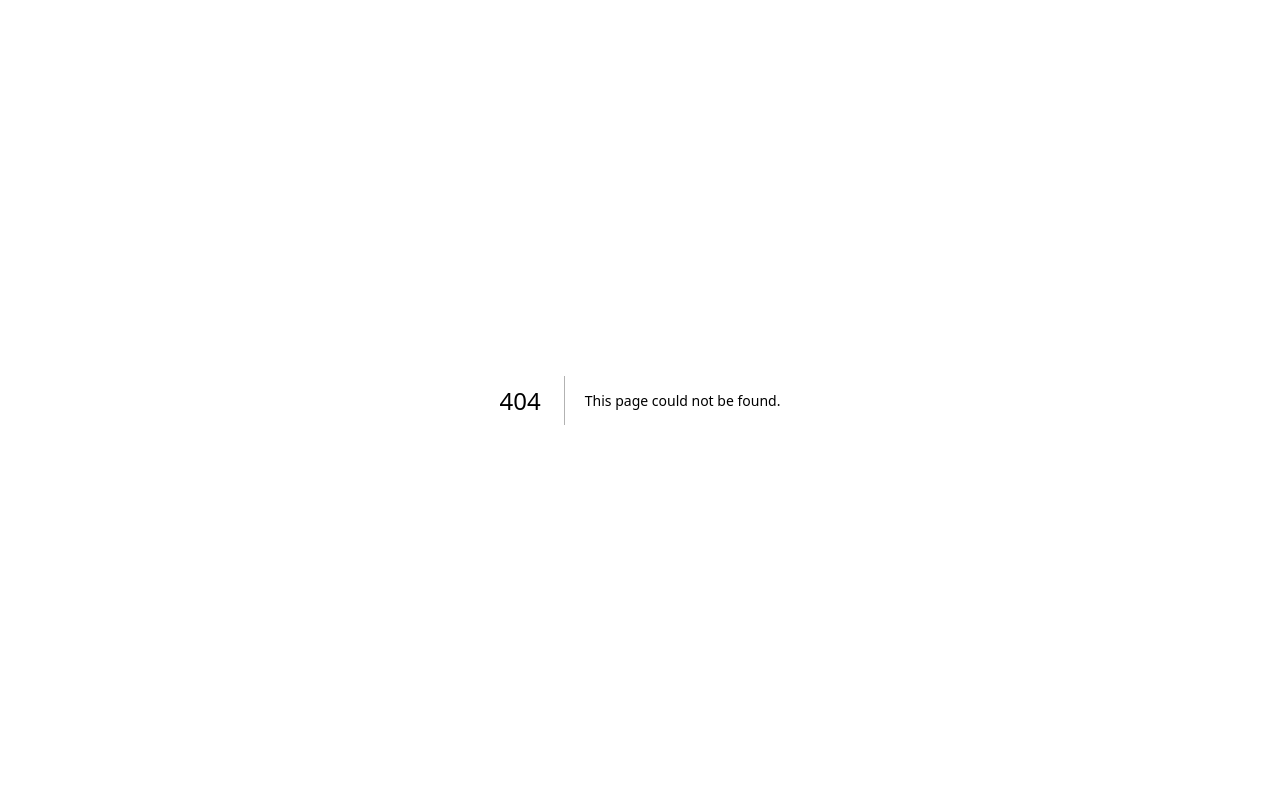
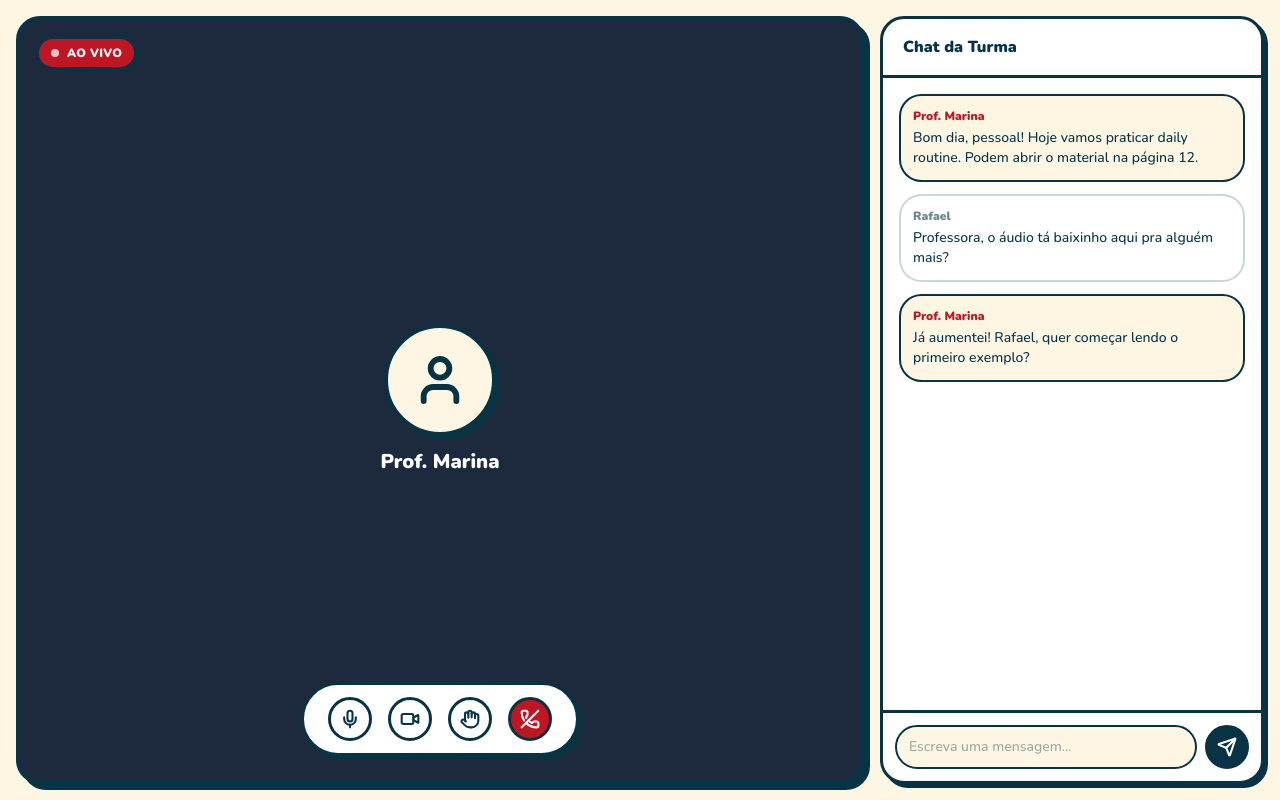
Before and after one commit to ellenmwnroe/bff-academy, a Next.js app in the folder bff-academy/: page /live in a window 1280 px wide. Before the commit this address had no page. Built offline with nearby package versions, Linux system fonts and the light colour scheme.

Commit message:
feat: sala de aula

```diff
--- a/bff-academy/src/app/calendar/page.tsx
+++ b/bff-academy/src/app/calendar/page.tsx
@@ -1,6 +1,7 @@
 "use client"
 
 import { useEffect, useMemo, useState } from "react"
+import Link from "next/link"
 import { ChevronLeft, ChevronRight, Clock, Ticket, CalendarX } from "lucide-react"
 import { BottomNav } from "../../components/bottom-nav"
 import { CancelClassModal } from "../../components/cancel-class-modal"
@@ -350,12 +351,12 @@ export default function CalendarPage() {
               </div>
 
               <div className="mt-4 flex gap-2">
-                <button
-                  type="button"
-                  className="flex-1 rounded-xl border-[3px] border-[#083344] bg-[#083344] px-4 py-2.5 text-sm font-bold text-white transition-all active:scale-95"
+                <Link
+                  href="/live"
+                  className="flex-1 rounded-xl border-[3px] border-[#083344] bg-[#083344] px-4 py-2.5 text-center text-sm font-bold text-white transition-all active:scale-95"
                 >
                   Entrar na Aula
-                </button>
+                </Link>
 
                 <button
                   type="button"
--- a/bff-academy/src/app/debug/page.tsx
+++ b/bff-academy/src/app/debug/page.tsx
@@ -16,6 +16,7 @@ import {
   Dumbbell,
   MessageSquare,
   CalendarDays,
+  Radio,
   type LucideIcon,
 } from "lucide-react"
 
@@ -134,6 +135,13 @@ const sections: ReadonlyArray<DebugSection> = [
     title: "Outros",
     links: [
       {
+        href: "/live",
+        label: "Sala Ao Vivo",
+        description: "Videochamada com chat da turma",
+        icon: Radio,
+        variant: "crimson",
+      },
+      {
         href: "/dev",
         label: "Home sem menu",
         description: "HomeView isolada",
--- /dev/null
+++ b/bff-academy/src/app/live/page.tsx
@@ -0,0 +1,10 @@
+"use client"
+
+import { useRouter } from "next/navigation"
+import { LiveClassView } from "../../components/live-class-view"
+
+export default function LivePage() {
+  const router = useRouter()
+
+  return <LiveClassView teacherName="Prof. Marina" onLeave={() => router.push("/calendar")} />
+}
--- /dev/null
+++ b/bff-academy/src/components/live-class-view.tsx
@@ -0,0 +1,208 @@
+"use client"
+
+import { useState } from "react"
+import {
+  Mic,
+  MicOff,
+  Video,
+  VideoOff,
+  Hand,
+  PhoneOff,
+  Send,
+  User,
+} from "lucide-react"
+
+type ChatMessage = {
+  readonly id: string
+  readonly author: string
+  readonly text: string
+  readonly isTeacher: boolean
+}
+
+const initialMessages: ReadonlyArray<ChatMessage> = [
+  {
+    id: "1",
+    author: "Prof. Marina",
+    text: "Bom dia, pessoal! Hoje vamos praticar daily routine. Podem abrir o material na página 12.",
+    isTeacher: true,
+  },
+  {
+    id: "2",
+    author: "Rafael",
+    text: "Professora, o áudio tá baixinho aqui pra alguém mais?",
+    isTeacher: false,
+  },
+  {
+    id: "3",
+    author: "Prof. Marina",
+    text: "Já aumentei! Rafael, quer começar lendo o primeiro exemplo?",
+    isTeacher: true,
+  },
+]
+
+type LiveClassViewProps = {
+  readonly teacherName?: string
+  readonly onLeave?: () => void
+}
+
+export function LiveClassView({
+  teacherName = "Prof. Marina",
+  onLeave,
+}: LiveClassViewProps) {
+  const [isMuted, setIsMuted] = useState(false)
+  const [isCameraOff, setIsCameraOff] = useState(false)
+  const [hasRaisedHand, setHasRaisedHand] = useState(false)
+  const [messages, setMessages] = useState(initialMessages)
+  const [draft, setDraft] = useState("")
+
+  const sendMessage = (event: React.FormEvent) => {
+    event.preventDefault()
+
+    const text = draft.trim()
+    if (!text) return
+
+    setMessages((current) => [
+      ...current,
+      { id: `msg-${Date.now()}`, author: "Você", text, isTeacher: false },
+    ])
+    setDraft("")
+  }
+
+  const controlButtonBase =
+    "grid size-11 place-items-center rounded-full border-[3px] border-[#083344] transition-all active:translate-y-0.5"
+
+  return (
+    <main className="flex h-screen flex-col gap-4 bg-[#FDF6E3] p-4 lg:flex-row">
+      {/* Player de vídeo */}
+      <section className="relative flex min-h-0 flex-1 flex-col items-center justify-center overflow-hidden rounded-3xl border-4 border-[#083344] bg-slate-800 shadow-[6px_6px_0_0_#083344]">
+        {/* Badge ao vivo */}
+        <div className="absolute left-4 top-4 flex items-center gap-2 rounded-full border-[3px] border-[#083344] bg-[#BE1622] px-3 py-1.5 shadow-[2px_2px_0_0_#083344]">
+          <span
+            className="size-2 animate-pulse rounded-full bg-white"
+            aria-hidden="true"
+          />
+          <span className="text-xs font-black uppercase tracking-wide text-white">
+            Ao Vivo
+          </span>
+        </div>
+
+        {/* Professor */}
+        <div className="flex flex-col items-center gap-3">
+          <div className="grid size-28 place-items-center rounded-full border-4 border-[#083344] bg-[#FDF6E3] shadow-[4px_4px_0_0_#083344]">
+            <User className="size-14 text-[#083344]" strokeWidth={2.5} aria-hidden="true" />
+          </div>
+          <p className="text-xl font-black text-white">{teacherName}</p>
+        </div>
+
+        {/* Controles de mídia */}
+        <div className="absolute bottom-6 flex items-center gap-4 rounded-full border-[3px] border-[#083344] bg-white px-6 py-3 shadow-[4px_4px_0_0_#083344]">
+          <button
+            type="button"
+            onClick={() => setIsMuted((current) => !current)}
+            aria-pressed={isMuted}
+            aria-label={isMuted ? "Ativar microfone" : "Desativar microfone"}
+            className={`${controlButtonBase} ${
+              isMuted ? "bg-[#BE1622] text-white" : "bg-white text-[#083344]"
+            }`}
+          >
+            {isMuted ? (
+              <MicOff className="size-5" strokeWidth={2.5} aria-hidden="true" />
+            ) : (
+              <Mic className="size-5" strokeWidth={2.5} aria-hidden="true" />
+            )}
+          </button>
+
+          <button
+            type="button"
+            onClick={() => setIsCameraOff((current) => !current)}
+            aria-pressed={isCameraOff}
+            aria-label={isCameraOff ? "Ligar câmera" : "Desligar câmera"}
+            className={`${controlButtonBase} ${
+              isCameraOff ? "bg-[#BE1622] text-white" : "bg-white text-[#083344]"
+            }`}
+          >
+            {isCameraOff ? (
+              <VideoOff className="size-5" strokeWidth={2.5} aria-hidden="true" />
+            ) : (
+              <Video className="size-5" strokeWidth={2.5} aria-hidden="true" />
+            )}
+          </button>
+
+          <button
+            type="button"
+            onClick={() => setHasRaisedHand((current) => !current)}
+            aria-pressed={hasRaisedHand}
+            aria-label={hasRaisedHand ? "Abaixar a mão" : "Levantar a mão"}
+            className={`${controlButtonBase} ${
+              hasRaisedHand ? "bg-[#FDD835] text-[#083344]" : "bg-white text-[#083344]"
+            }`}
+          >
+            <Hand className="size-5" strokeWidth={2.5} aria-hidden="true" />
+          </button>
+
+          <button
+            type="button"
+            onClick={onLeave}
+            aria-label="Sair da aula"
+            className={`${controlButtonBase} bg-[#BE1622] text-white`}
+          >
+            <PhoneOff className="size-5" strokeWidth={2.5} aria-hidden="true" />
+          </button>
+        </div>
+      </section>
+
+      {/* Chat */}
+      <section className="flex h-[50vh] w-full flex-col overflow-hidden rounded-3xl border-[3px] border-[#083344] bg-white shadow-[4px_4px_0_0_#083344] lg:h-full lg:w-96">
+        <header className="border-b-[3px] border-[#083344] px-5 py-4">
+          <h2 className="font-black text-[#083344]">Chat da Turma</h2>
+        </header>
+
+        {/* Mensagens */}
+        <div className="flex flex-1 flex-col gap-3 overflow-y-auto p-4">
+          {messages.map((message) => (
+            <article
+              key={message.id}
+              className={`rounded-xl border-2 p-3 ${
+                message.isTeacher
+                  ? "border-[#083344] bg-[#FDF6E3]"
+                  : "border-[#083344]/20 bg-white"
+              }`}
+            >
+              <p
+                className={`text-xs font-black ${
+                  message.isTeacher ? "text-[#BE1622]" : "text-[#083344]/60"
+                }`}
+              >
+                {message.author}
+              </p>
+              <p className="mt-1 text-sm font-medium text-[#083344]">{message.text}</p>
+            </article>
+          ))}
+        </div>
+
+        {/* Envio */}
+        <form
+          onSubmit={sendMessage}
+          className="flex items-center gap-2 border-t-[3px] border-[#083344] p-3"
+        >
+          <input
+            type="text"
+            value={draft}
+            onChange={(event) => setDraft(event.target.value)}
+            placeholder="Escreva uma mensagem..."
+            aria-label="Mensagem para o chat da turma"
+            className="min-w-0 flex-1 rounded-xl border-2 border-[#083344] bg-[#FDF6E3] px-3 py-2.5 text-sm font-medium text-[#083344] outline-none placeholder:text-[#083344]/40 focus:border-[#BE1622]"
+          />
+
+          <button
+            type="submit"
+            aria-label="Enviar mensagem"
+            className="grid size-11 shrink-0 place-items-center rounded-xl border-[3px] border-[#083344] bg-[#083344] text-white transition-all active:translate-y-0.5"
+          >
+            <Send className="size-5" strokeWidth={2.5} aria-hidden="true" />
+          </button>
+        </form>
+      </section>
+    </main>
+  )
+}
```
